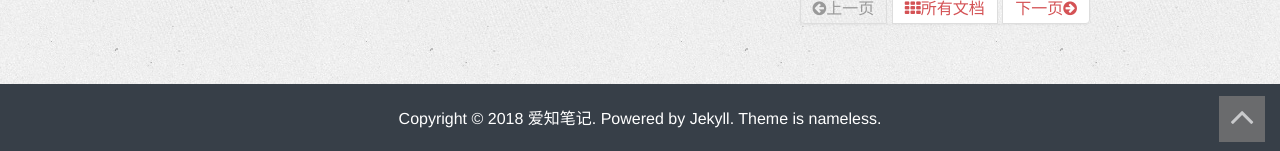
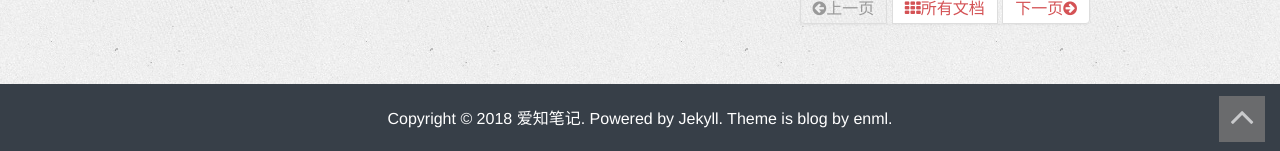
Before and after one commit to zhizheng/zhizheng.github.io, a Jekyll site: the page built from index.html, in a window 1280 px wide and 900 px high, scrolled down 6740 px. Shown: the part 746-897 px from the top of the window. Built offline with Jekyll 4.4.1, drawn with Linux system fonts in a browser that asks for light colours; the list of posts is cut into pages by our own code.

Commit message:
Update copyright

```diff
--- a/_includes/themes/twitter/default.html
+++ b/_includes/themes/twitter/default.html
@@ -67,7 +67,7 @@
 	<div class="footer">
 		<div class="container">
 			<div class="row">
-				<p class="copyright text-center">Copyright &copy; {{ 'now' | date: "%Y" }} <a href="{{ HOME_PATH }}">{{ site.author.name }}</a>. Powered by <a href="https://jekyllrb.com/" target="_blank" rel="nofollow noopener noreferrer">Jekyll</a>. Theme is <a href="http://enml.github.io/site/" target="_blank" rel="noopener noreferrer">nameless</a>.
+				<p class="copyright text-center">Copyright &copy; {{ 'now' | date: "%Y" }} <a href="{{ HOME_PATH }}">{{ site.author.name }}</a>. Powered by <a href="https://jekyllrb.com/" target="_blank" rel="nofollow noopener noreferrer">Jekyll</a>. Theme is <a href="https://github.com/enml/blog/" target="_blank" rel="nofollow noopener noreferrer">blog</a> by <a href="http://enml.github.io/site/" target="_blank" rel="noopener noreferrer">enml</a>.
 				</p>
 			</div>
 		</div>
```
